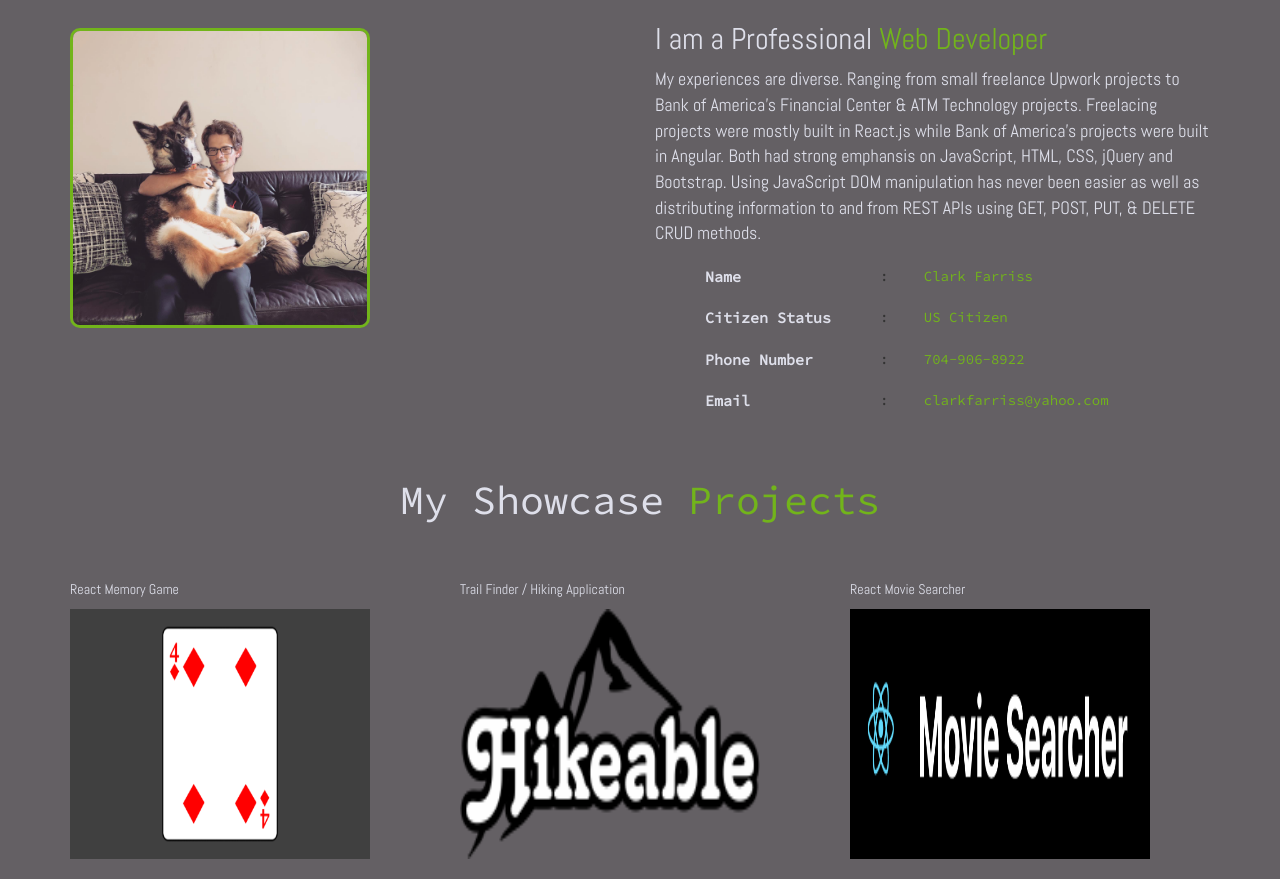
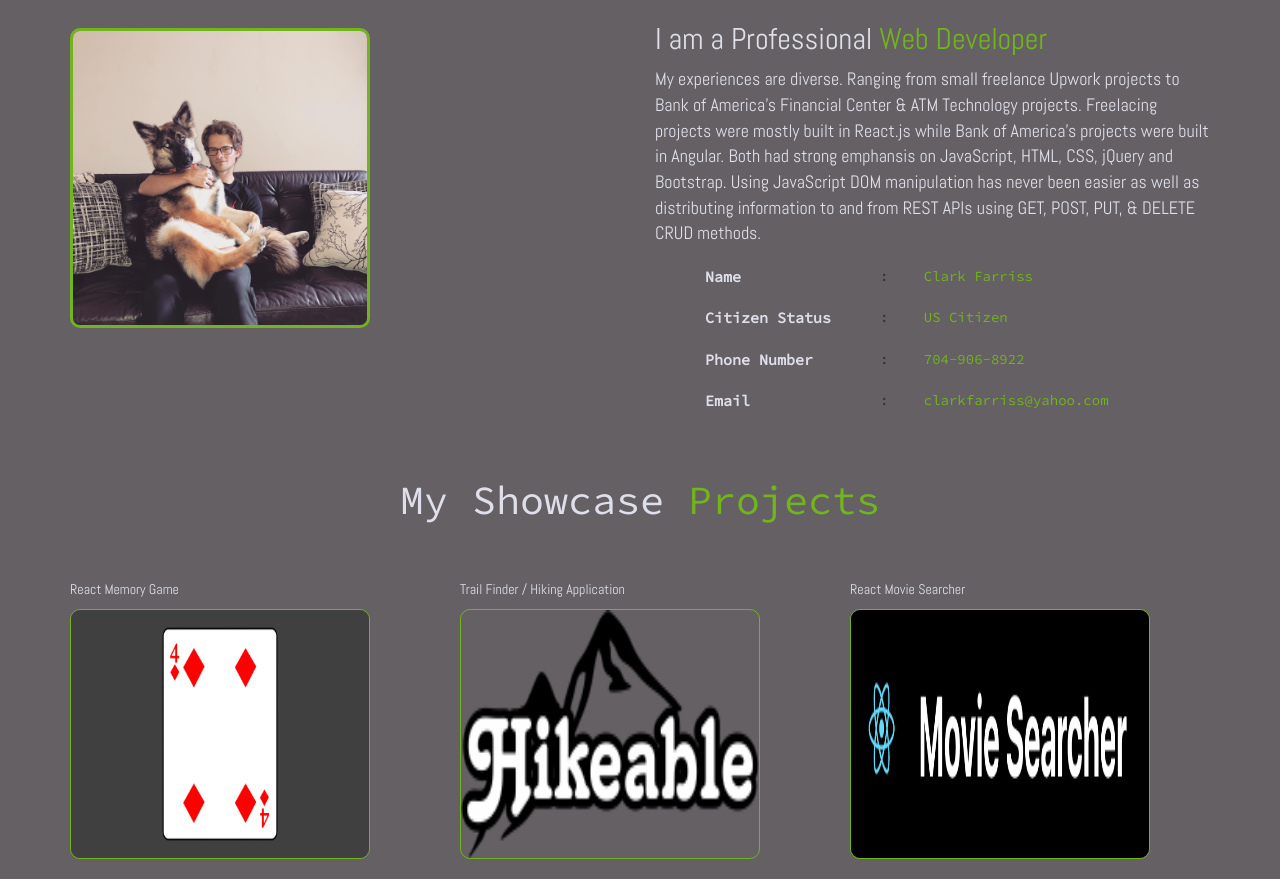
Before and after one commit to ClarkF704/ClarkF704.github.io, a website: page index.html in a window 1280 px wide. Shown: the part 555-1434 px from the top of the page. Drawn offline with nearby package versions, Linux system fonts and the light colour scheme.

Commit message:
border for shwocase

```diff
--- a/index.html
+++ b/index.html
@@ -139,21 +139,21 @@
                 <div class="col-md-4">
                     <div class="text-showcase">
                     <p class="showcase-lab">React Memory Game</p>
-                    <a href="https://serene-chamber-13481.herokuapp.com/"><img src="img/card.gif" height="250" width="300"></a>
+                    <a href="https://serene-chamber-13481.herokuapp.com/"><img class="img-port-page" src="img/card.gif" height="250" width="300"></a>
                     </div>
 
                 </div>
                 <div class="col-md-4">
                     <div class="text-showcase">
                     <p class="showcase-lab">Trail Finder / Hiking Application</p>
-                    <a href="https://clarkf704.github.io/thisistheoutDoor/"><img src="img/logo7.jpg" height="250" width="300"></a>
+                    <a href="https://clarkf704.github.io/thisistheoutDoor/"><img class="img-port-page" src="img/logo7.jpg" height="250" width="300"></a>
                     </div>
 
                 </div>
                 <div class="col-md-4">
                     <div class="text-showcase">
                     <p class="showcase-lab">React Movie Searcher</p>
-                        <a href="https://immense-wave-96418.herokuapp.com/"><img src="img/react-movie.png" height="250" width="300"></a>
+                        <a href="https://immense-wave-96418.herokuapp.com/"><img class="img-port-page" src="img/react-movie.png" height="250" width="300"></a>
                     </div>
                 </div>
             </div>
```
